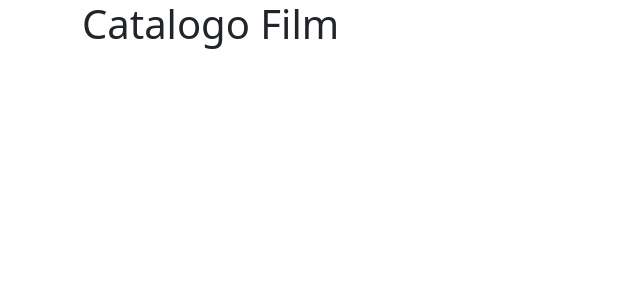
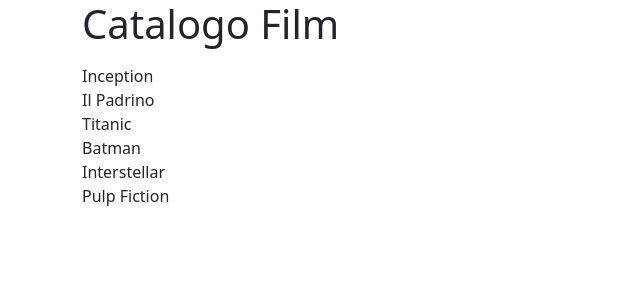
Before and after one commit to emilianocafasso/react-movie-filter, a React (Vite) app: page / in a window 1280 px wide. Shown: the top 300 px of the page, without its empty margins (0-640 px from the left). Built offline with nearby package versions, Linux system fonts and the light colour scheme.

Commit message:
add new only-genre array with forEach

```diff
--- a/src/App.jsx
+++ b/src/App.jsx
@@ -12,11 +12,34 @@ function App() {
     { title: 'Pulp Fiction', genre: 'Thriller' }
   ]
 
+
+  // creo nuovo array contenente solo i generi (senza ripetizioni)
+  const genres = []
+
+  movies.forEach(movie => {
+
+    let newGenre = true;
+
+    for (let i = 0; i < genres.length; i++) {
+      if (genres[i] === movie.genre) {
+        newGenre = false;
+        break;
+      }
+    }
+    if (newGenre === true) {
+      genres.push(movie.genre)
+    }
+  })
+  // console.log(genres);
+
+
+
   // stati per il filtro
   const [selectedGenre, setSelectedGenre] = useState('')
   const [filteredMovies, setFilteredMovies] = useState(movies)
 
   useEffect(() => {
+
     if (selectedGenre === "") {
       // se non si seleziona il genere, mostra tutti i film
       setFilteredMovies(movies)
@@ -31,6 +54,13 @@ function App() {
   return (
     <div className='container'>
       <h1>Catalogo Film</h1>
+
+      {/* lista film */}
+      <div className='list-grup mt-3'>
+        {movies.map(movie => (
+          <div key={movie.title} className='list-group-item'>{movie.title}</div>
+        ))}
+      </div>
     </div>
   )
 }
```
